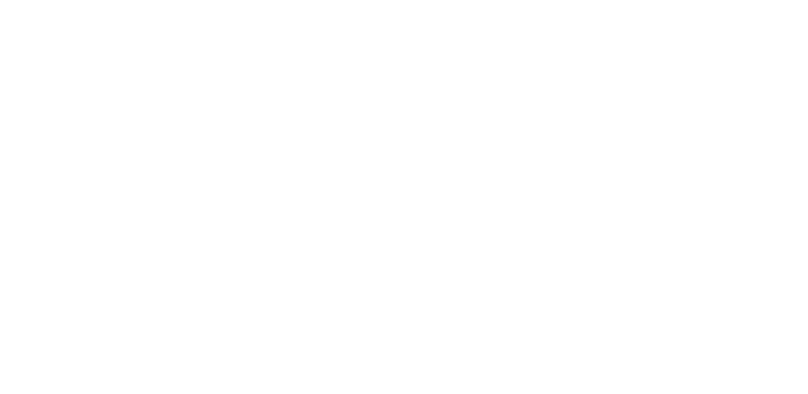
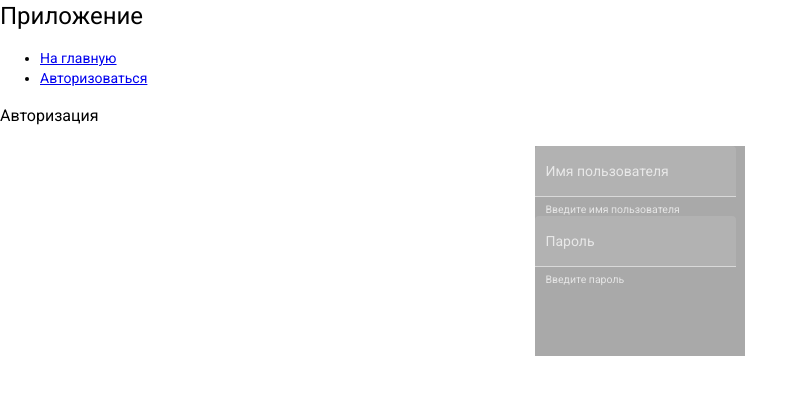
Before and after one commit to OkFrog97/Angular-it-universe-project, an Angular app in the folder pet-finder/: page /auth in a window 1280 px wide. Shown: the top 394 px of the page, without its empty margins (0-808 px from the left). Built offline with nearby package versions, Linux system fonts and the light colour scheme.

Commit message:
Добавил роутингЛинкс и простую ссылку

```diff
--- a/pet-finder/src/app/app-routing.module.ts
+++ b/pet-finder/src/app/app-routing.module.ts
@@ -5,7 +5,7 @@
 
 const routes: Routes = [
   { path: 'auth', loadChildren: () => import("./pages/authorisation-page/authorisation-page.module").then((module) => module.AuthorisationPageModule)},
-  { path: '', loadChildren: ()=> import("./pages/main-page/main-page.module").then((module)=> module.MainPageModule)}
+  { path: '', loadChildren: () => import("./pages/main-page/main-page.module").then((module)=> module.MainPageModule)}
 ];
 
 @NgModule({
--- a/pet-finder/src/app/app.component.html
+++ b/pet-finder/src/app/app.component.html
@@ -1,2 +1,7 @@
 <h1>Приложение</h1>
+<ul>
+  <li><a routerLink="">На главную</a></li>
+  <li><a routerLink="/auth">Авторизоваться</a></li>
+</ul>
+
 <router-outlet></router-outlet>
--- a/pet-finder/src/app/pages/authorisation-page/authorisation-page.component.html
+++ b/pet-finder/src/app/pages/authorisation-page/authorisation-page.component.html
@@ -1,2 +1,19 @@
 <h3>Авторизация</h3>
-<a [routerLink]="/auth">На Главную</a>
+<div class="container">
+  <div class="form">
+    <div class="form__field">
+      <mat-form-field appearance="fill">
+        <mat-label>Имя пользователя</mat-label>
+        <input matInput placeholder="Вася">
+        <mat-hint>Введите имя пользователя</mat-hint>
+      </mat-form-field>
+    </div>
+    <div class="form__field">
+      <mat-form-field appearance="fill">
+        <mat-label>Пароль</mat-label>
+        <input matInput placeholder="123">
+        <mat-hint>Введите пароль</mat-hint>
+      </mat-form-field>
+    </div>
+  </div>
+</div>
--- a/pet-finder/src/app/pages/authorisation-page/authorisation-page.component.scss
+++ b/pet-finder/src/app/pages/authorisation-page/authorisation-page.component.scss
@@ -0,0 +1,11 @@
+.container {
+  display: flex;
+  flex-direction: row;
+  justify-content: center;
+  align-items: center;
+  .form {
+    background: darkgray;
+    height: 210px;
+    width: 210px;
+  }
+}
--- a/pet-finder/src/app/pages/authorisation-page/authorisation-page.module.ts
+++ b/pet-finder/src/app/pages/authorisation-page/authorisation-page.module.ts
@@ -4,9 +4,12 @@
 import { AuthorisationFormModule } from "../../components/form-components/authorisation-form/authorisation-form.module";
 import { RegistrationFormModule } from "../../components/form-components/registration-form/registration-form.module";
 import { AuthorisationPageRoutingModule } from "./authorisation-page-routing.module";
+import { MatFormFieldModule } from "@angular/material/form-field";
+import { MatSliderModule } from '@angular/material/slider';
+import { MatInputModule } from '@angular/material/input';
 
 @NgModule({
-  imports: [CommonModule, AuthorisationFormModule, RegistrationFormModule, AuthorisationPageRoutingModule],
+  imports: [CommonModule, AuthorisationFormModule, RegistrationFormModule, AuthorisationPageRoutingModule, MatFormFieldModule, MatSliderModule, MatInputModule],
   exports: [AuthorisationPageComponent],
   declarations: [AuthorisationPageComponent]
 })
--- a/pet-finder/src/app/pages/main-page/main-page.component.html
+++ b/pet-finder/src/app/pages/main-page/main-page.component.html
@@ -1,2 +1 @@
 <h3>Главная</h3>
-<a [routerLink]="">Авторизоваться</a>
```
Also changed, not shown: pet-finder/src/app/app.module.ts (+5 -3 lines).
